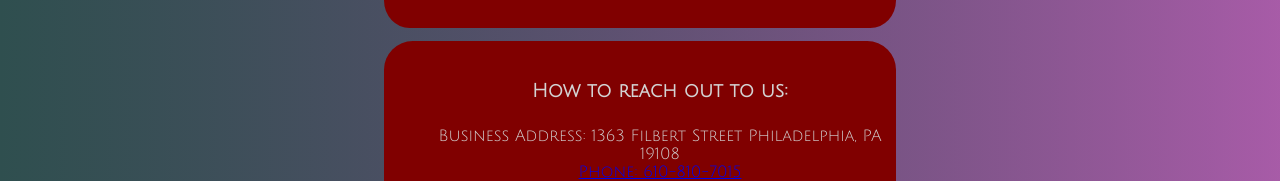
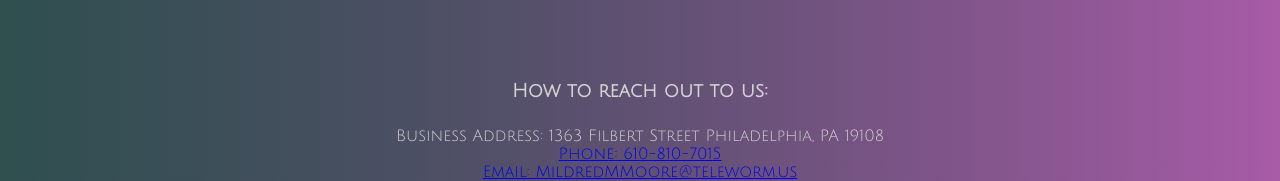
Before and after one commit to VABIII/AfricanMarket, a React (Create React App) app: page /about in a window 1280 px wide. Shown: the part 598-779 px from the top of the page. Built offline with nearby package versions, Linux system fonts and the light colour scheme.

Commit message:
Added a better image for about, as well as fixed centering issues with the second about styling component

```diff
--- a/src/components/About.js
+++ b/src/components/About.js
@@ -1,6 +1,12 @@
-import React from "react";
-import { AboutPage, AboutPage2, ImageThing, StyledLi } from "../styled components/AboutElements";
-
+import React from 'react';
+import {
+	AboutPage,
+	AboutPage2,
+	ImageThing,
+	StyledLi,
+} from '../styled components/AboutElements';
+import img from '../assets/team.jpeg';
+import '../styles/About.css';
 
 const About = () => {
 	return (
@@ -11,7 +17,10 @@ const About = () => {
 					We are a non profit organization that connects multiple areas in
 					Africa by letting them post items for sale.
 				</p>
-        <ImageThing src="https://image.shutterstock.com/image-photo/attractive-middle-aged-woman-folded-260nw-483735022.jpg" alt="Mildred M. Moore"/>
+				<ImageThing
+					src={img}
+					alt="African Team working together solving problems"
+				/>
 				<p>
 					The company was started by Mildred M. Moore in 2015 as a passion
 					project for charity.
@@ -19,16 +28,19 @@ const About = () => {
 			</AboutPage>
 			<AboutPage2>
 				<ul>
-          <h3>
-              How to reach out to us:
-          </h3>
+					<h3>How to reach out to us:</h3>
 					<div>
-          <StyledLi>Business Address: 1363 Filbert Street Philadelphia, PA 19108</StyledLi>
+						<StyledLi>
+							Business Address: 1363 Filbert Street Philadelphia, PA 19108
+						</StyledLi>
 						<StyledLi>
 							<a href="tel:6108107015">Phone: 610-810-7015</a>
 						</StyledLi>
 						<StyledLi>
-          <a href="mailto:MildredMMoore@teleworm.us"> Email: MildredMMoore@teleworm.us </a>
+							<a href="mailto:MildredMMoore@teleworm.us">
+								{' '}
+								Email: MildredMMoore@teleworm.us{' '}
+							</a>
 						</StyledLi>
 					</div>
 				</ul>
--- a/src/styled components/AboutElements.js
+++ b/src/styled components/AboutElements.js
@@ -1,28 +1,22 @@
-import styled from "styled-components";
+import styled from 'styled-components';
 
 export const AboutPage = styled.div`
 	text-align: center;
-background: #800000;
-//border: #AC9A1F;
-border-radius: 5%;
 	padding: 2%;
-
 	margin: 1% 30%;
-`
+`;
 
 export const AboutPage2 = styled.div`
 	text-align: center;
-background: #800000;
 	margin: 1% 30%;
 	padding: 1% 0;
-border-radius: 1.8em;
-`
+`;
 
 export const ImageThing = styled.img`
 	width: 80%;
 	height: 80%;
-`
+`;
 
 export const StyledLi = styled.li`
 	list-style-type: none;
-`
+`;
--- /dev/null
+++ b/src/styles/About.css
@@ -0,0 +1,4 @@
+ul {
+	margin: 0;
+	padding: 0;
+}
```
Also changed, not shown: 1 other file (tests, documents, lock files or other folders). Lines whose indentation alone changed are shown as unchanged.
